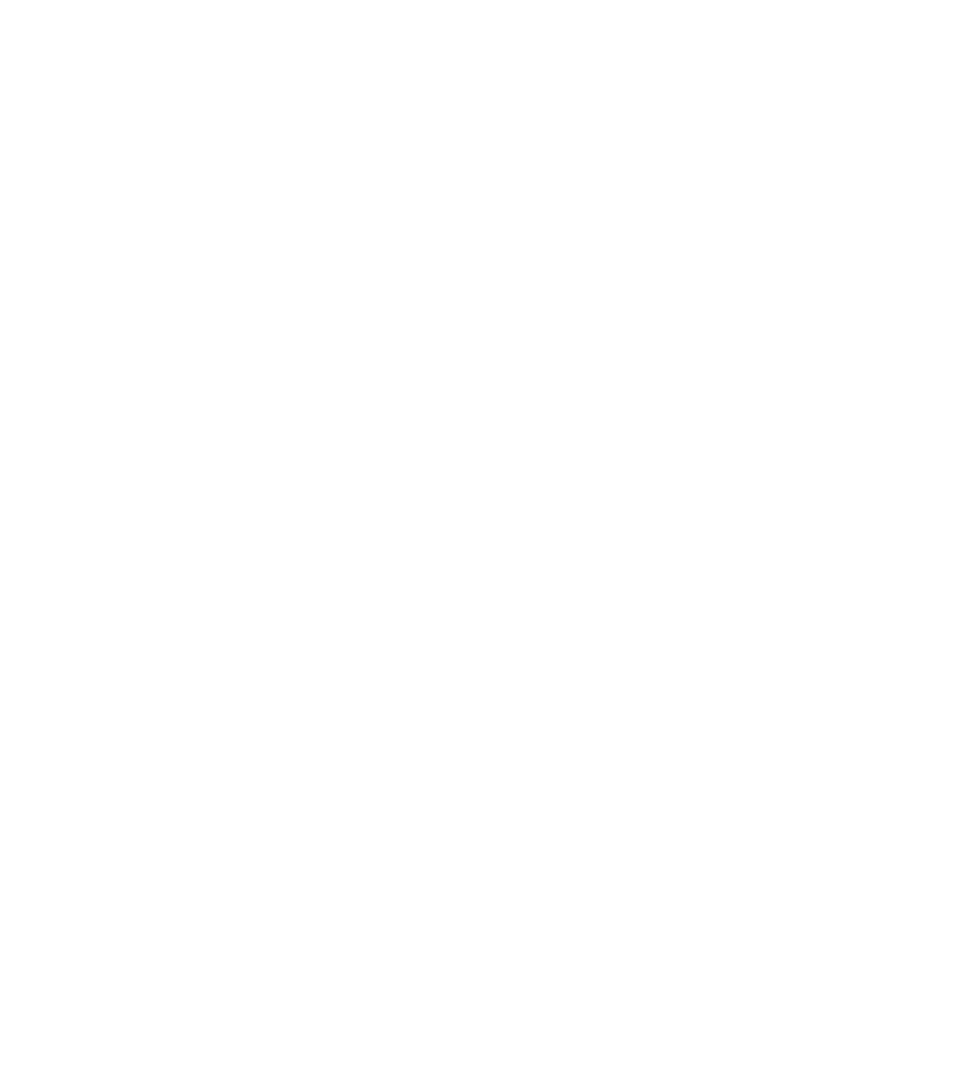
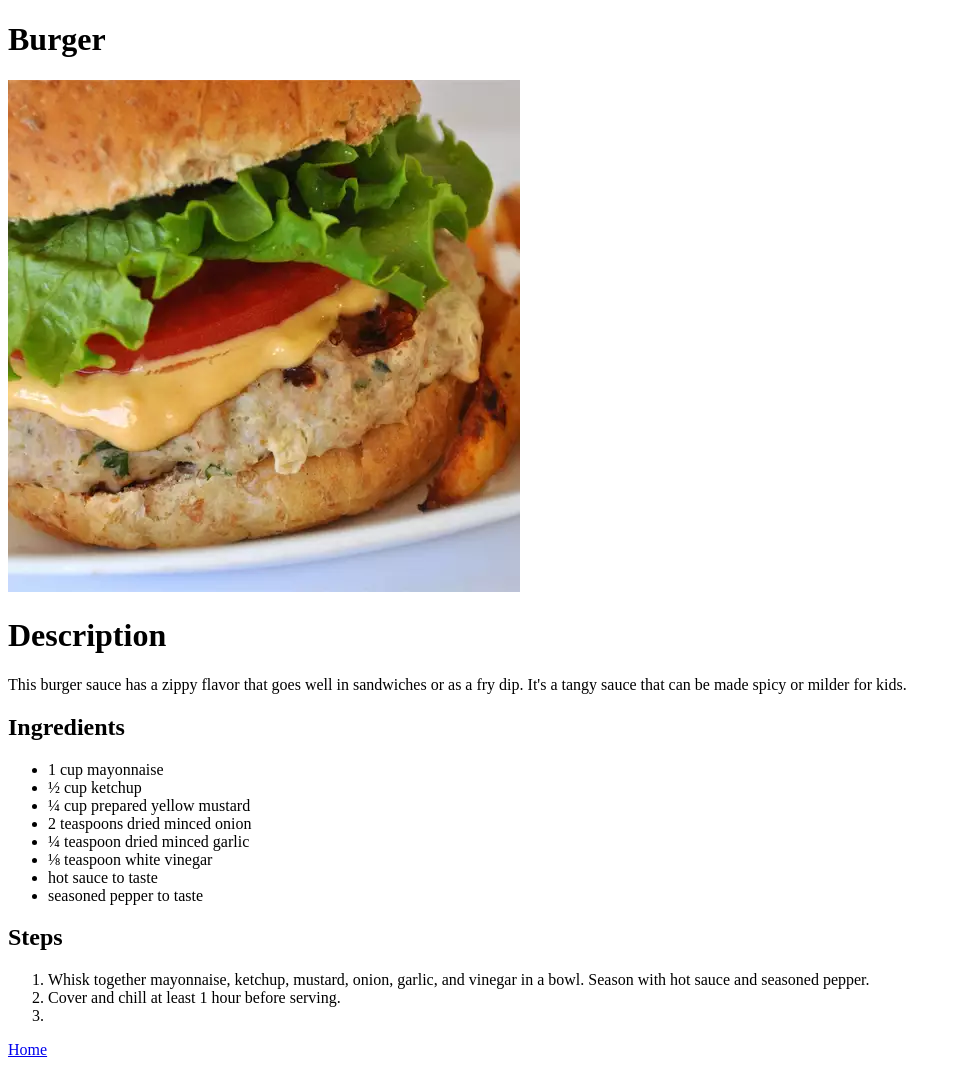
Before and after one commit to ShayasEngr/odin-recipes, a plain HTML site: page recipes/burger.html in a window 1280 px wide. Shown: the whole page, without its empty margins (0-958 px from the left). Before the commit the page ends 800 px from the top, so only its background shows below. Drawn offline with Linux system fonts and the light colour scheme.

Commit message:
Added Burger Recipe page and linked back to index/homepage page

```diff
--- a/recipes/burger.html
+++ b/recipes/burger.html
@@ -4,9 +4,30 @@
     <meta charset="UTF-8">
     <meta http-equiv="X-UA-Compatible" content="IE=edge">
     <meta name="viewport" content="width=device-width, initial-scale=1.0">
-    <title>Document</title>
+    <title>Burger</title>
 </head>
 <body>
-
+    <h1>Burger</h1>
+    <img src="../images/burger.webp" alt="Image of Burger">
+    <h1>Description</h1>
+    <p>This burger sauce has a zippy flavor that goes well in sandwiches or as a fry dip. It's a tangy sauce that can be made spicy or milder for kids.</p>
+    <h2>Ingredients</h2>
+    <ul>
+        <li>1 cup mayonnaise</li>
+        <li>½ cup ketchup</li>
+        <li>¼ cup prepared yellow mustard</li>
+        <li>2 teaspoons dried minced onion</li>
+        <li>¼ teaspoon dried minced garlic</li>
+        <li>⅛ teaspoon white vinegar</li>
+        <li>hot sauce to taste</li>
+        <li>seasoned pepper to taste</li>
+    </ul>
+    <h2>Steps</h2>
+    <ol>
+        <li>Whisk together mayonnaise, ketchup, mustard, onion, garlic, and vinegar in a bowl. Season with hot sauce and seasoned pepper.</li>
+        <li>Cover and chill at least 1 hour before serving.</li>
+        <li></li>
+    </ol>
+    <a href="../index.html">Home</a>
 </body>
 </html>
```
